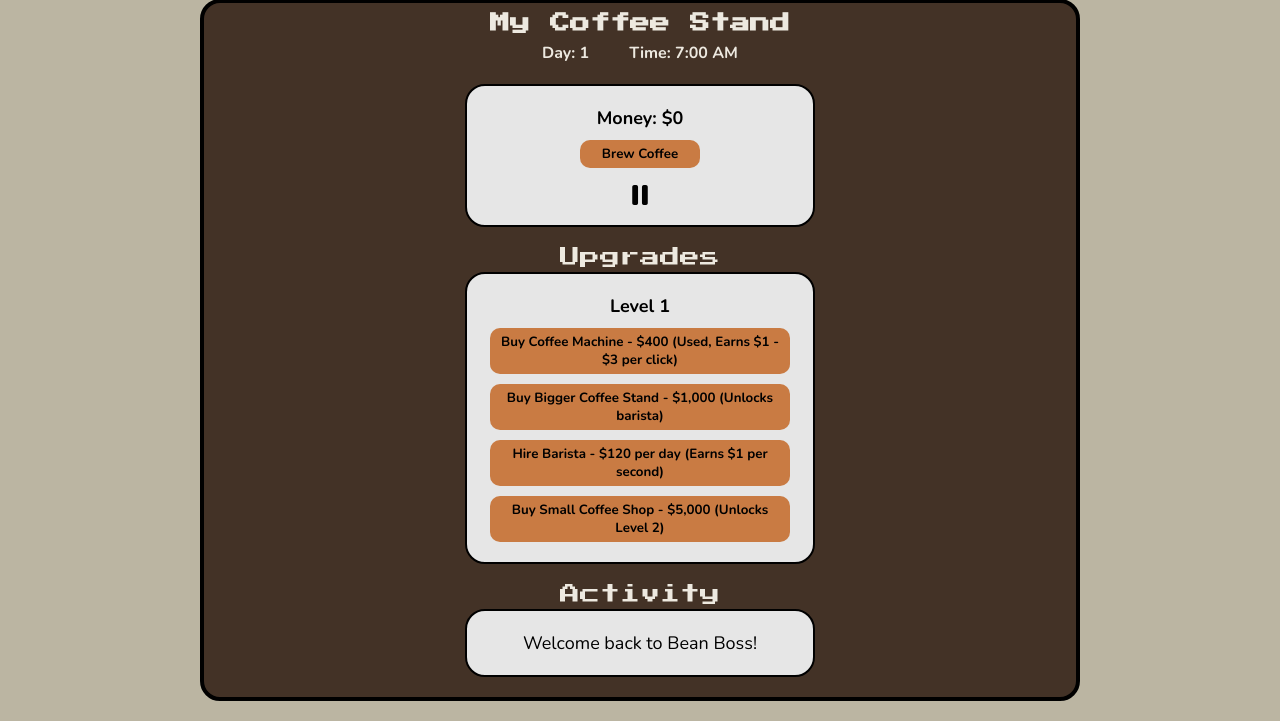
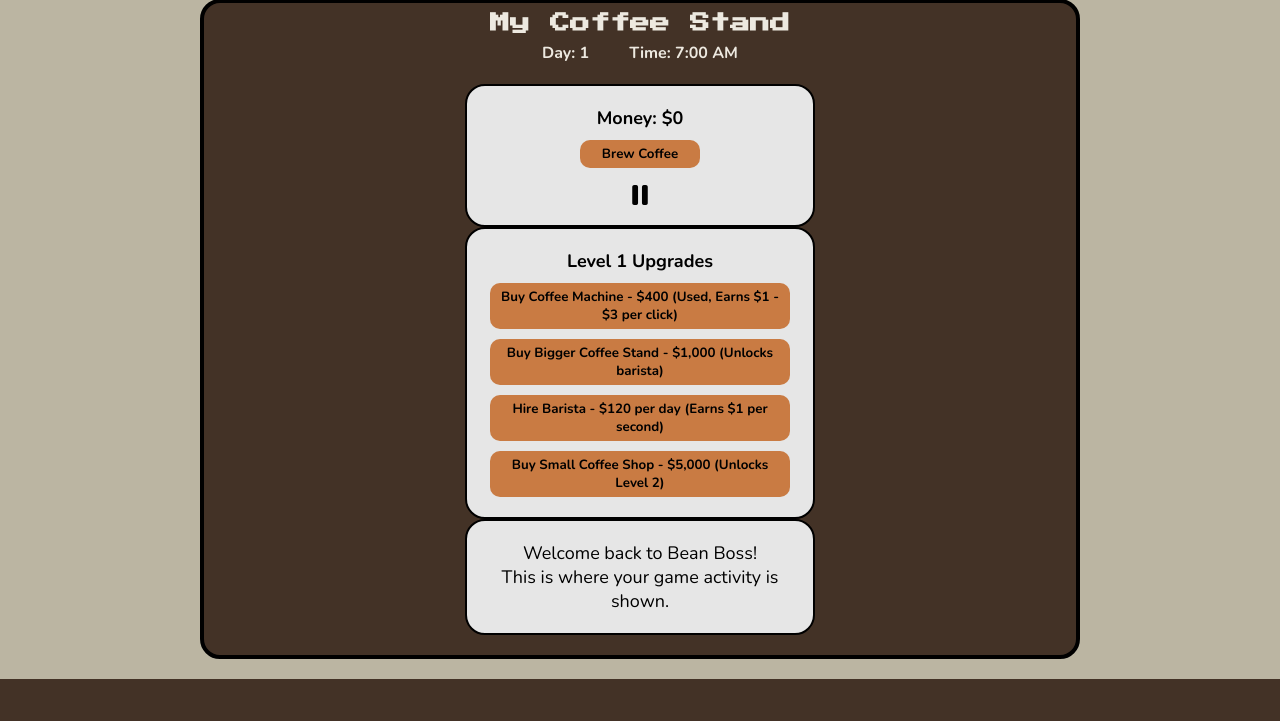
Before and after one commit to anboree/bean-boss-tycoon-game, a PHP site: page / in a window 1280 px wide. Shown: the part 141-862 px from the top of the page. After the commit the page ends 820 px from the top, so only its background shows below. Run offline with PHP 8.4, Linux system fonts and the light colour scheme; the visitor is signed in with stand-in values (Sample User, id 1); data that the repository does not hold is empty; a stand-in replaces the project's code that opens the database connection.

Commit message:
Redesigned game containers layout

```diff
--- a/index.php
+++ b/index.php
@@ -44,6 +44,7 @@
             <p>Time: <span id="currentTime">7:00 AM</span></p>
         </div>
 
+        <div class="game-grid-container">
             <!-- Main game box -->
             <div class="main-box">
                 <p id="moneyText">Money: $<span id="money">0</span></p>
@@ -52,9 +53,8 @@
             </div>
 
             <!-- Upgrades box -->
-        <p id="upgradesHeaderText">Upgrades</p>
             <div class="upgrades-box">
-            <p id="upgradesLevelText">Level <span id="upgrades-level">1</span></p>
+                <p id="upgradesLevelText">Level <span id="upgrades-level">1</span> Upgrades</p>
                 <button class="upgradesBtn"><span id="">Buy Coffee Machine - $400 (Used, Earns $1 - $3 per click)</span></button>
                 <button class="upgradesBtn"><span id="">Buy Bigger Coffee Stand - $1,000 (Unlocks barista)</span></button>
                 <button class="upgradesBtn"><span id="">Hire Barista - $120 per day (Earns $1 per second)</span></button>
@@ -62,11 +62,10 @@
             </div>
 
             <!-- Activity box -->
-        <p id="activityHeaderText">Activity</p>
             <div id="activity-box">
-            <p class="activity-text">Welcome back to Bean Boss!</p>
+                <p class="activity-text">Welcome back to Bean Boss! <br> This is where your game activity is shown.</p>
             </div>
-
+        </div>
     </div>
 
     <script src="js/app.js"></script>
```
Lines whose indentation alone changed are shown as unchanged.
